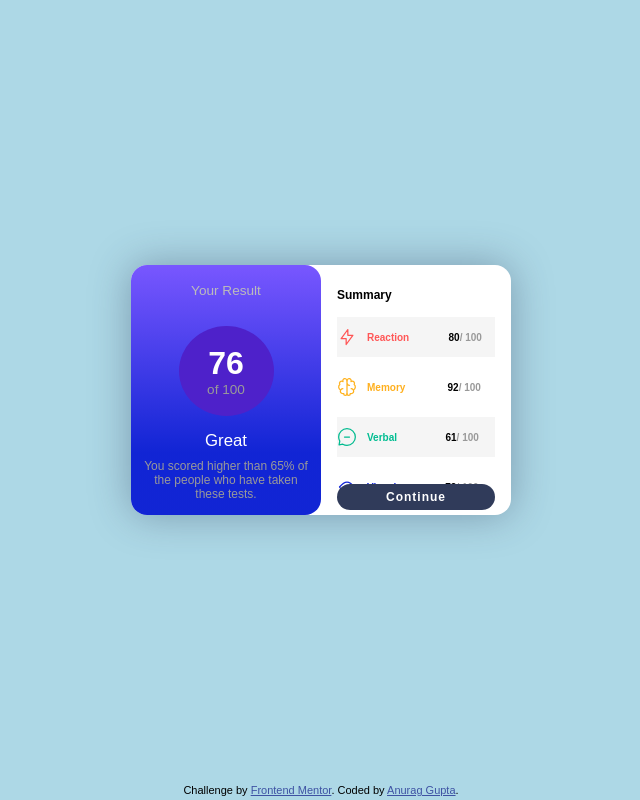
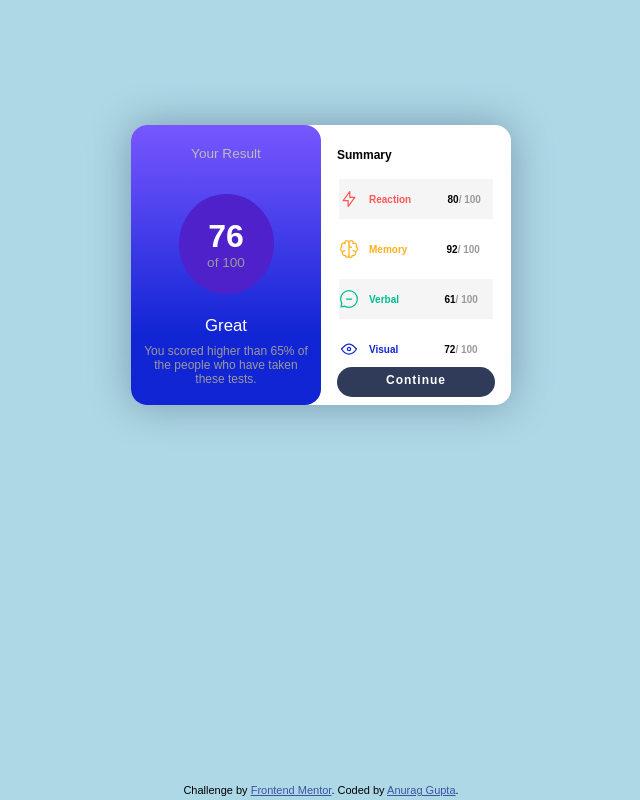
Before and after one commit to anuraggcoder/Score-Card, a plain HTML site: page index.html in a window 1280 px wide. Shown: the whole page, without its empty margins (319-959 px from the left). Drawn offline with Linux system fonts and the light colour scheme; a web font is replaced by a local one.

Commit message:
Update index.html

```diff
--- a/index.html
+++ b/index.html
@@ -20,7 +20,7 @@
         font-family: "Hanken";
         src: url(assets\fonts\HankenGrotesk.ttf) format("truetype");
       }
-      * {
+            * {
         margin: 0;
         padding: 0;
         box-sizing: border-box;
@@ -28,7 +28,8 @@
       body {
         height: 100vh;
         display: grid;
-        grid-template-rows: calc(100vh - 20px) 20px;
+        grid-template-rows: 530px 20px;
+        align-content: space-between;
         justify-items: center;
         font-family: "Hanken", sans-serif;
         background-color: lightblue;
@@ -38,7 +39,7 @@
         border-radius: 1em 1em 0 0;
         width: 250px;
         display: grid;
-        grid-template-rows: 250px 1fr;
+        grid-template-rows: 250px 280px;
         box-shadow: 0 0 40px rgba(48, 59, 90, 0.4);
       }
       .score-card {
@@ -51,6 +52,10 @@
         display: grid;
         grid-template-rows: 20% 1fr 35%;
         border-radius: 1em;
+      }
+      footer {
+        display: flex;
+        align-items: center;
       }
       .score-card > .heading {
         align-self: center;
@@ -107,11 +112,8 @@
         padding: 0.5rem 1rem;
         font-size: 0.75rem;
         display: grid;
-        grid-template-rows: 90% 1fr;
-      }
-      table {
-        border-collapse: collapse;
-        border-spacing: 10px 10px;
+        grid-template-rows: 220px 30px;
+        align-content: space-between;
       }
       table tr:nth-child(odd) {
         background-color: rgba(0, 0, 0, 0.04);
@@ -168,6 +170,7 @@
           border-radius: 1em 1em;
           width: 380px;
           grid-template-columns: 190px 190px;
+          grid-template-rows: 280px;
         }
         .score {
           width: 50%;
```
